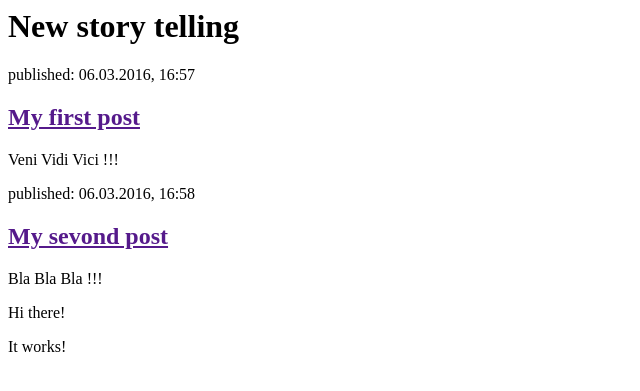
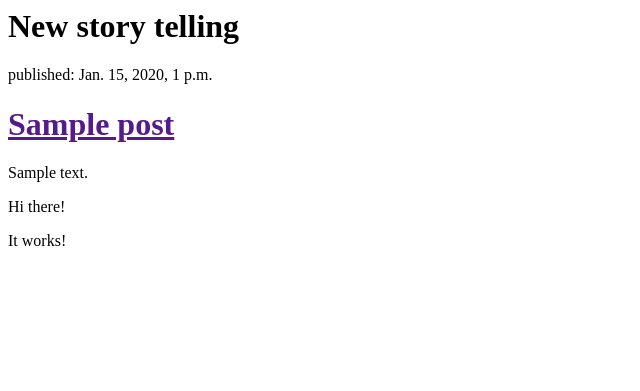
Before and after one commit to sayanat/my-first-blog, a Django app: template blog/templates/blog/post_list.html in a window 1280 px wide. Shown: the top 391 px of the page, without its empty margins (0-640 px from the left). Run offline with Django 3.2, Linux system fonts and the light colour scheme; the template is opened without the code that fills it: values that come from a table or form of the project are taken from there, others are empty; tables that the repository leaves empty hold one stand-in row (values such as "Sample post").

Commit message:
Modified site and posts.

```diff
--- a/blog/templates/blog/post_list.html
+++ b/blog/templates/blog/post_list.html
@@ -7,14 +7,13 @@
         <h1>New story telling</h1>
     </div>
     <div>
-        <p>published: 06.03.2016, 16:57</p>
-        <h2><a href="">My first post</a></h2>
-        <p>Veni Vidi Vici !!!</p>
-    </div>
-    <div>
-        <p>published: 06.03.2016, 16:58</p>
-        <h2><a href="">My sevond post</a></h2>
-        <p>Bla Bla Bla !!!</p>
+      {% for post in posts %}
+      <div>
+            <p>published: {{ post.published_date }}</p>
+            <h1><a href="">{{ post.title }}</a></h1>
+            <p>{{ post.text|linebreaks }}</p>
+      </div>
+      {% endfor %}
     </div>
     <p>Hi there!</p>
     <p>It works!</p>
--- a/blog/views.py
+++ b/blog/views.py
@@ -1,4 +1,7 @@
 from django.shortcuts import render
+from django.utils import timezone
+from .models import Post
 
 def post_list(request):
-    return render(request, 'blog/post_list.html', {})
+    posts = Post.objects.filter(published_date__lte=timezone.now()).order_by('published_date')
+    return render(request, 'blog/post_list.html', {'posts' : posts})
```
